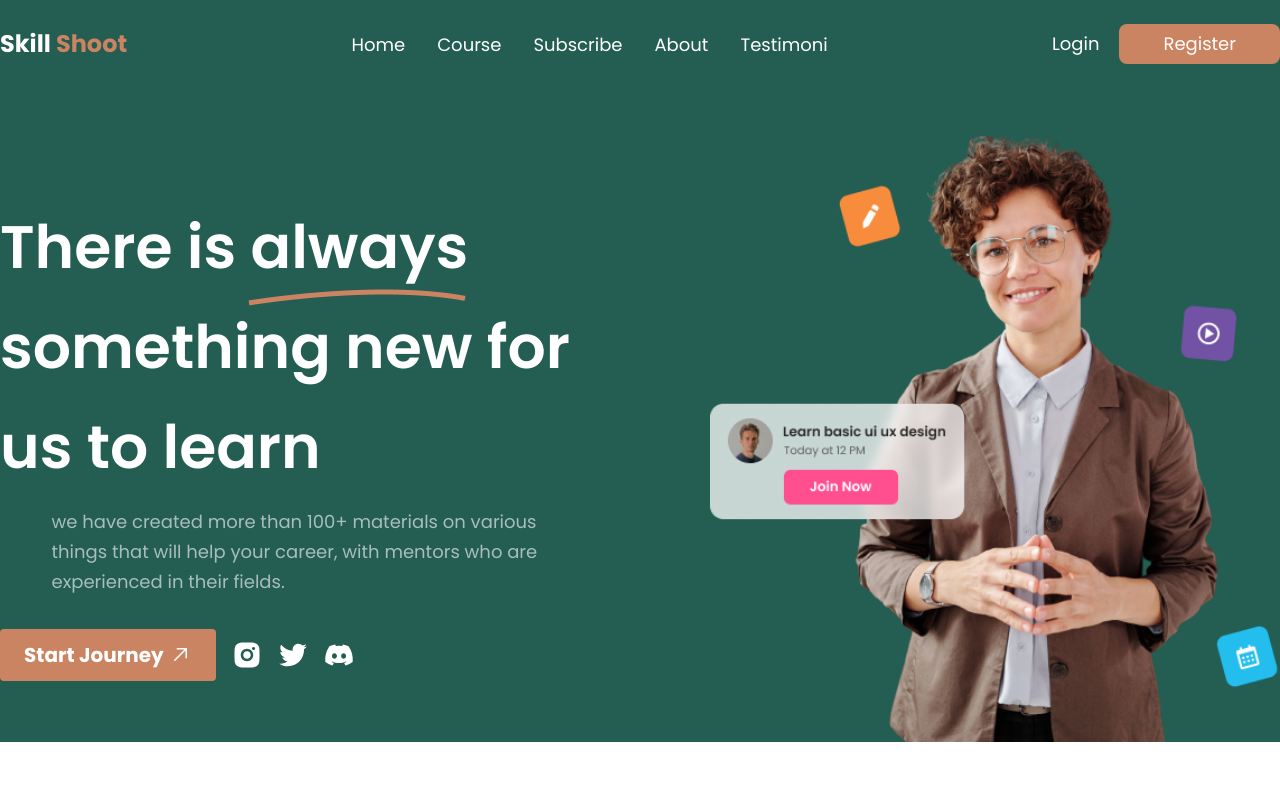
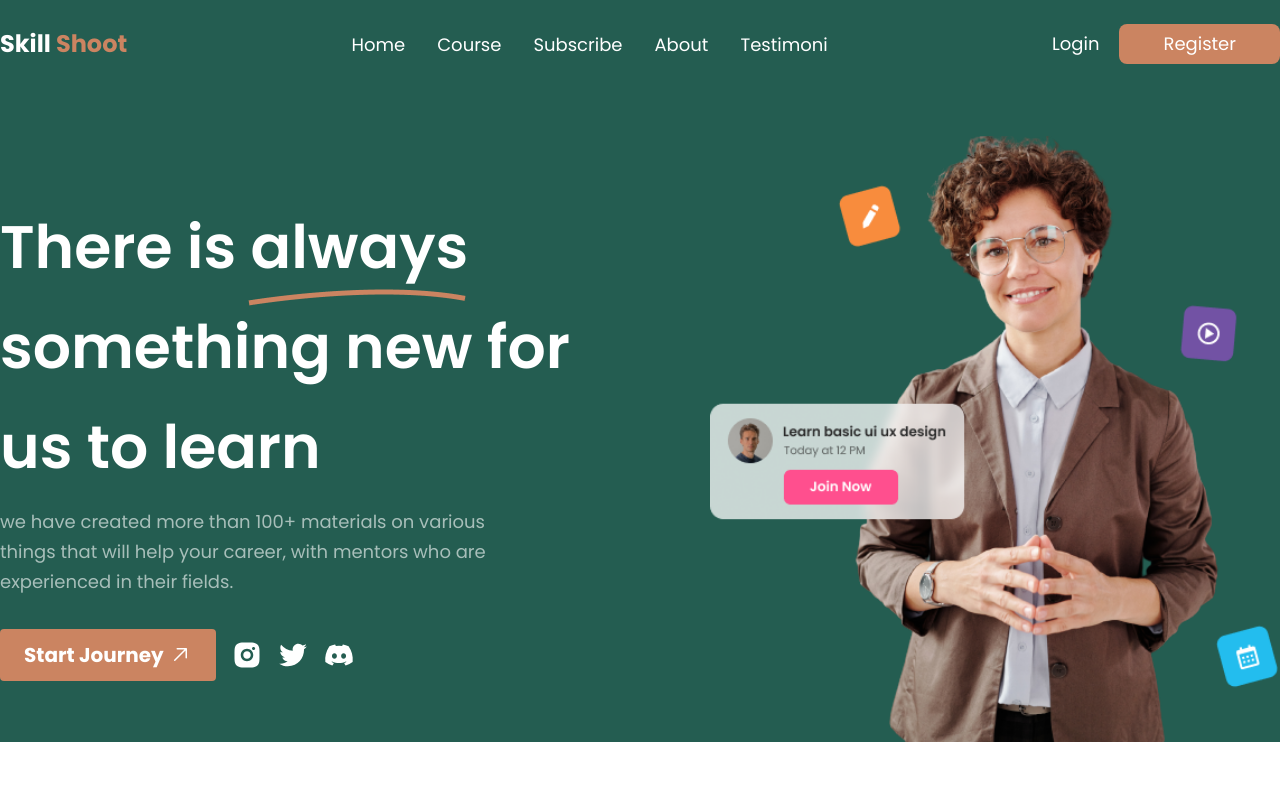
Before and after one commit to Rodro-Kumar/Skill-Shoot, a React (Vite) app: page / in a window 1280 px wide. Shown: the top 800 px of the page. Built offline with nearby package versions, Linux system fonts and the light colour scheme.

Commit message:
modified

```diff
--- a/src/Component/Hero.jsx
+++ b/src/Component/Hero.jsx
@@ -39,7 +39,7 @@ const Hero = () => {
               />
             </div>
 
-            <p className="font-poppins font-normal m-auto text-xs lg:text-[18px] text-whites opacity-[60%] max-w-[527px] lg:leading-[30px]">
+            <p className="font-poppins font-normal m-auto md:m-0 text-xs lg:text-[18px] text-whites opacity-[60%] max-w-[527px] lg:leading-[30px]">
               we have created more than 100+ materials on various things that
               will help your career, with mentors who are experienced in their
               fields.
```
